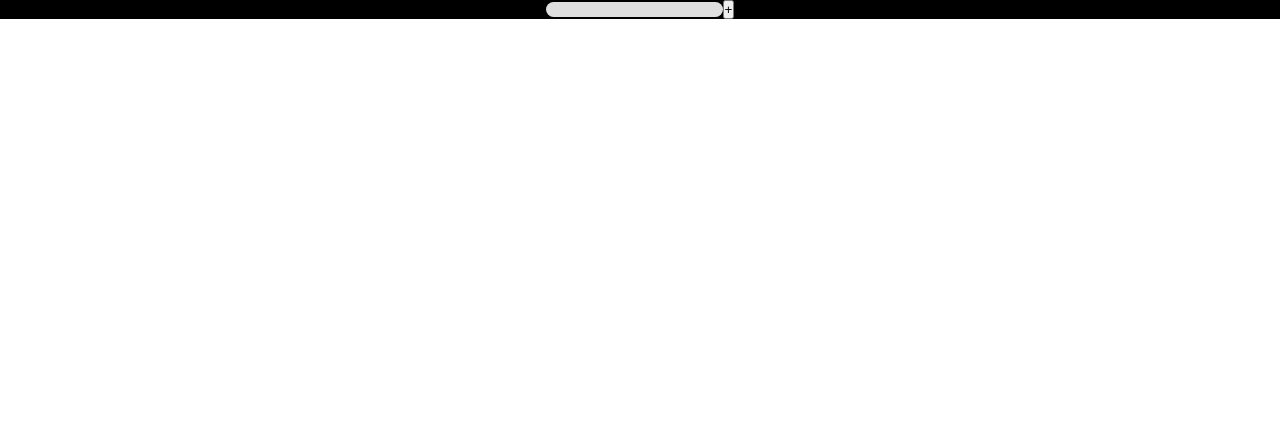
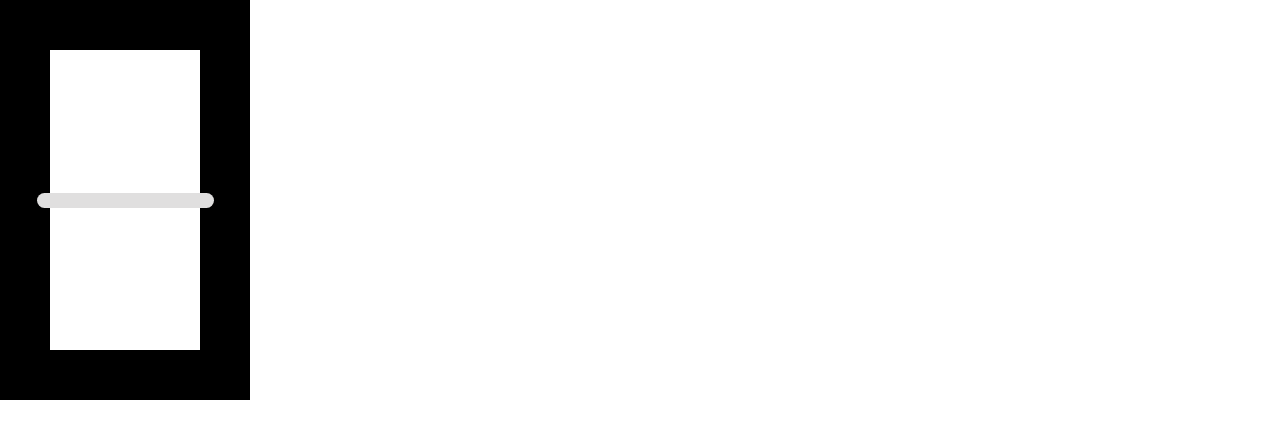
Before and after one commit to tresphill/todo-app, a Next.js app in the folder app/: page / in a window 1280 px wide. Shown: the top 438 px of the page. Built offline with nearby package versions, Linux system fonts and the light colour scheme.

Commit message:
adding css

```diff
--- a/app/app/page.js
+++ b/app/app/page.js
@@ -8,7 +8,6 @@ export default function Home() {
         <div className="task-box">
           <div className="input">
             <input />
-            <button>+</button>
           </div>
         </div>
       </div>
--- a/app/app/style.css
+++ b/app/app/style.css
@@ -6,20 +6,24 @@
 
 .task-box {
     display: flex;
-    background-color: rgb(0, 0, 0);
+    background-color: rgb(255, 255, 255);
+    border: solid 50px black;
     justify-content: center;
     align-items: center;
+    height: 400px;
+    width: 250px;
 }
 
 .input {
     display: flex;
     justify-content: center;
     align-items: center;
-    width: 100px;
 }
 
 .input input {
     border-radius: 10px;
     border: 0;
     background-color: rgb(224, 223, 223);
+    display: flex;
+    justify-content: center;
 }
```
